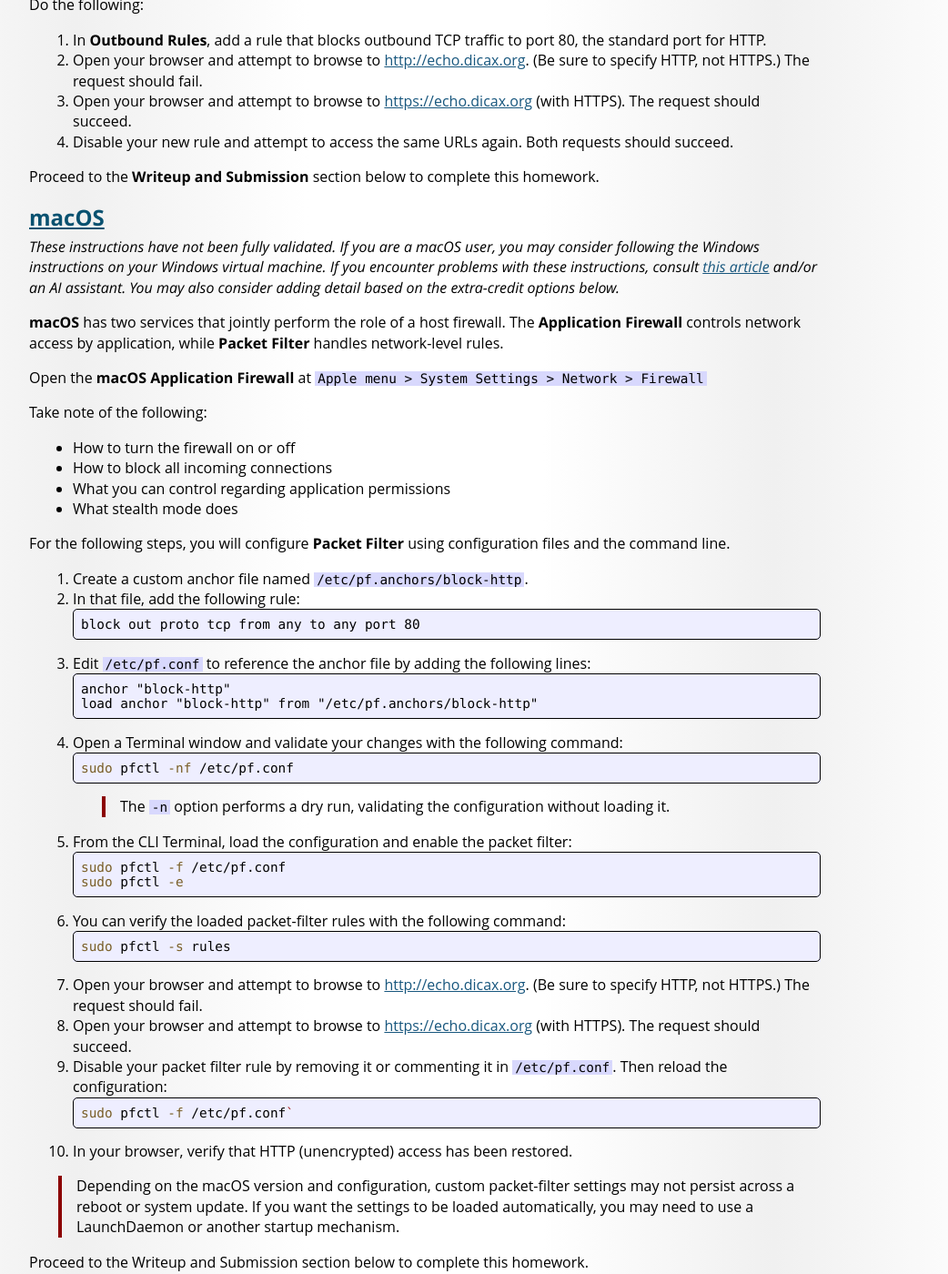
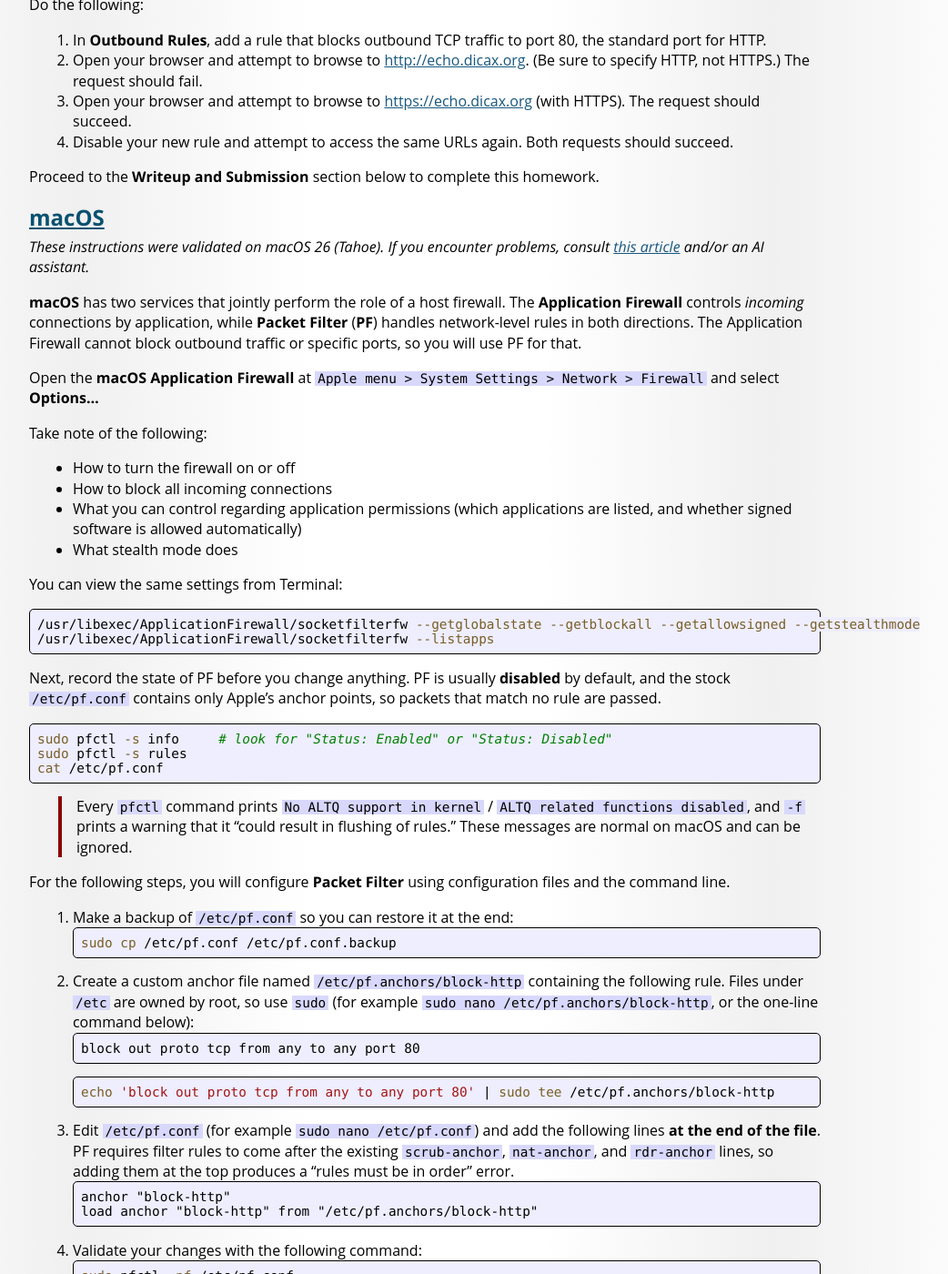
Before and after one commit to BYU-CYBER-344/c344.github.io, a Jekyll site: the page built from HW-3.md, in a window 1280 px wide and 1400 px high, scrolled down 1054 px. Shown: the whole window at 91% size, without its empty margins (173-1215 px from the left). Built offline with Jekyll 4.4.1, drawn with Linux system fonts in a browser that asks for light colours; some web fonts are replaced; some of the changed text lies outside the part shown.

Commit message:
Fix and expand the macOS steps for HW 3
I went through the macOS instructions on macOS 26 and ran into a few
things, so I updated them. Biggest one was that Safari upgrades
http:// to https:// on its own, so the page still loads with port 80
blocked. Also added sudo where it's needed, a note that the anchor
lines have to go at the end of pf.conf, how to see the rule inside the
anchor, and a cleanup step. Fixed the extra backtick in step 9.

````diff
--- a/HW-3.md
+++ b/HW-3.md
@@ -44,57 +44,99 @@ Proceed to the **Writeup and Submission** section below to complete this homewor
 
 ## macOS
 
-*These instructions have not been fully validated. If you are a macOS user, you may consider following the Windows instructions on your Windows virtual machine. If you encounter problems with these instructions, consult [this article](https://inventivehq.com/knowledge-base/macos/how-to-configure-macos-firewall-pf) and/or an AI assistant. You may also consider adding detail based on the extra-credit options below.*
+*These instructions were validated on macOS 26 (Tahoe). If you encounter problems, consult [this article](https://inventivehq.com/knowledge-base/macos/how-to-configure-macos-firewall-pf) and/or an AI assistant.*
 
-**macOS** has two services that jointly perform the role of a host firewall. The **Application Firewall** controls network access by application, while **Packet Filter** handles network-level rules.
+**macOS** has two services that jointly perform the role of a host firewall. The **Application Firewall** controls *incoming* connections by application, while **Packet Filter** (**PF**) handles network-level rules in both directions. The Application Firewall cannot block outbound traffic or specific ports, so you will use PF for that.
 
-Open the **macOS Application Firewall** at `Apple menu > System Settings > Network > Firewall`
+Open the **macOS Application Firewall** at `Apple menu > System Settings > Network > Firewall` and select **Options…**
 
 Take note of the following:
 
 * How to turn the firewall on or off
 * How to block all incoming connections
-* What you can control regarding application permissions
+* What you can control regarding application permissions (which applications are listed, and whether signed software is allowed automatically)
 * What stealth mode does
+
+You can view the same settings from Terminal:
+
+```sh
+/usr/libexec/ApplicationFirewall/socketfilterfw --getglobalstate --getblockall --getallowsigned --getstealthmode
+/usr/libexec/ApplicationFirewall/socketfilterfw --listapps
+```
+
+Next, record the state of PF before you change anything. PF is usually **disabled** by default, and the stock `/etc/pf.conf` contains only Apple's anchor points, so packets that match no rule are passed.
+
+```sh
+sudo pfctl -s info     # look for "Status: Enabled" or "Status: Disabled"
+sudo pfctl -s rules
+cat /etc/pf.conf
+```
+
+> Every `pfctl` command prints `No ALTQ support in kernel` / `ALTQ related functions disabled`, and `-f` prints a warning that it "could result in flushing of rules." These messages are normal on macOS and can be ignored.
 
 For the following steps, you will configure **Packet Filter** using configuration files and the command line.
 
-1. Create a custom anchor file named `/etc/pf.anchors/block-http`.
-2. In that file, add the following rule:
+1. Make a backup of `/etc/pf.conf` so you can restore it at the end:
+```sh
+sudo cp /etc/pf.conf /etc/pf.conf.backup
+```
+2. Create a custom anchor file named `/etc/pf.anchors/block-http` containing the following rule. Files under `/etc` are owned by root, so use `sudo` (for example `sudo nano /etc/pf.anchors/block-http`, or the one-line command below):
 ```
 block out proto tcp from any to any port 80
 ```
-3. Edit `/etc/pf.conf` to reference the anchor file by adding the following lines:
+```sh
+echo 'block out proto tcp from any to any port 80' | sudo tee /etc/pf.anchors/block-http
+```
+3. Edit `/etc/pf.conf` (for example `sudo nano /etc/pf.conf`) and add the following lines **at the end of the file**. PF requires filter rules to come after the existing `scrub-anchor`, `nat-anchor`, and `rdr-anchor` lines, so adding them at the top produces a "rules must be in order" error.
 ```
 anchor "block-http"
 load anchor "block-http" from "/etc/pf.anchors/block-http"
 ```
-4. Open a Terminal window and validate your changes with the following command:
+4. Validate your changes with the following command:
 ```sh
 sudo pfctl -nf /etc/pf.conf
 ```
-> The `-n` option performs a dry run, validating the configuration without loading it.
+> The `-n` option performs a dry run, validating the configuration without loading it. No output other than the warnings mentioned above means the syntax is valid.
 
-5. From the CLI Terminal, load the configuration and enable the packet filter:
+5. Load the configuration and enable the packet filter:
 ```sh
 sudo pfctl -f /etc/pf.conf
 sudo pfctl -e
 ```
-6. You can verify the loaded packet-filter rules with the following command:
+6. Verify the loaded packet-filter rules. The main ruleset only shows a reference to your anchor (`anchor "block-http" all`). To see the rule inside the anchor, add `-a block-http`:
 ```sh
 sudo pfctl -s rules
+sudo pfctl -a block-http -s rules
 ```
+You should see `block drop out proto tcp from any to any port = 80`.
+
 7. Open your browser and attempt to browse to [http://echo.dicax.org](http://echo.dicax.org). (Be sure to specify HTTP, not HTTPS.) The request should fail.
+> **Important:** Current versions of Safari and Chrome automatically upgrade `http://` URLs to `https://` when the site supports HTTPS. If you use either of them normally, the page will still load over port 443 and the block will appear not to work. Check the address bar: if it shows `https://` and the page reports `CLIENT-PROTO: https`, the browser upgraded the request. To test real HTTP, do one of the following:
+> * Use `curl`, which never upgrades: `curl -v --max-time 10 http://echo.dicax.org` (expect `Connection timed out`).
+> * Start a separate Chrome profile with HTTPS-Upgrades disabled (expect `ERR_INTERNET_DISCONNECTED` or `ERR_CONNECTION_TIMED_OUT`):
+> ```sh
+> open -na "Google Chrome" --args --user-data-dir=/tmp/chrome-hw3 --disable-features=HttpsUpgrades http://echo.dicax.org
+> ```
+
 8. Open your browser and attempt to browse to [https://echo.dicax.org](https://echo.dicax.org) (with HTTPS). The request should succeed.
-9. Disable your packet filter rule by removing it or commenting it in `/etc/pf.conf`. Then reload the configuration:
+9. Disable your packet filter rule by commenting out (prefix with `#`) or removing the two lines you added to `/etc/pf.conf`. Then reload the configuration:
 ```sh
-sudo pfctl -f /etc/pf.conf`
+sudo pfctl -f /etc/pf.conf
 ```
-10. In your browser, verify that HTTP (unencrypted) access has been restored.
+> Alternatively, you can flush only the rules in your anchor without editing `/etc/pf.conf`: `sudo pfctl -a block-http -F rules`.
 
-> Depending on the macOS version and configuration, custom packet-filter settings may not persist across a reboot or system update. If you want the settings to be loaded automatically, you may need to use a LaunchDaemon or another startup mechanism.
+10. In your browser, verify that HTTP (unencrypted) access has been restored. The page should now report `CLIENT-PROTO: http`.
+11. Clean up by restoring the original configuration. If PF was disabled before you started, disable it again:
+```sh
+sudo cp /etc/pf.conf.backup /etc/pf.conf
+sudo rm /etc/pf.anchors/block-http
+sudo pfctl -f /etc/pf.conf
+sudo pfctl -d
+```
 
-Proceed to the Writeup and Submission section below to complete this homework.
+> Depending on the macOS version and configuration, custom packet-filter settings may not persist across a reboot or system update, and macOS updates may replace `/etc/pf.conf`. If you want the settings to be loaded automatically, you may need to use a LaunchDaemon or another startup mechanism.
+
+Proceed to the **Writeup and Submission** section below to complete this homework.
 
 ## Linux
 
````
